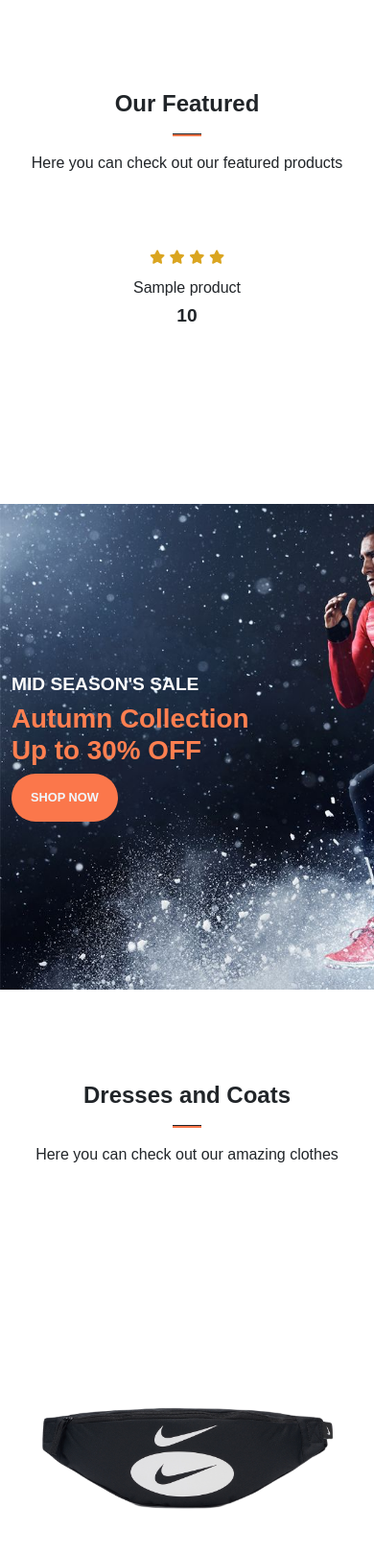
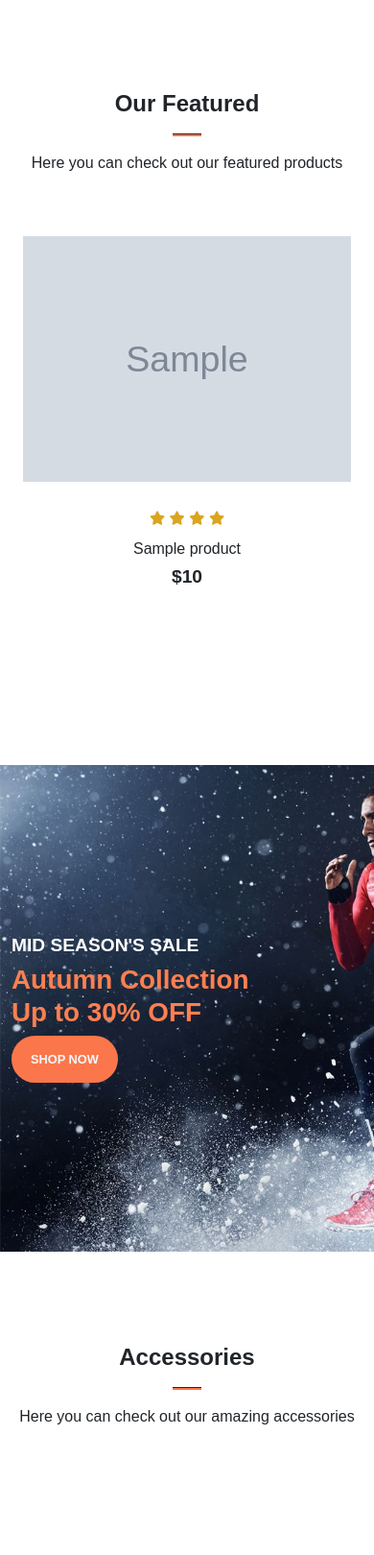
Before and after one commit to Aztim/e-commerce-PHP-, a PHP site: page / in a window 390 px wide. Shown: the part 2977-4597 px from the top of the page at 96% size. Run offline with PHP 8.4, Linux system fonts and the light colour scheme; tables that the repository leaves empty or names only in its code hold one stand-in row (values such as "Sample post"); grey boxes marked "Sample" are stand-in pictures; some libraries are stand-ins or nearby versions.

Commit message:
single_product.php

```diff
--- a/index.php
+++ b/index.php
@@ -21,7 +21,7 @@
       <div class="collapse navbar-collapse nav-buttons" id="navbarSupportedContent">
         <ul class="navbar-nav me-auto mb-2 mb-lg-0">
           <li class="nav-item">
-            <a class="nav-link" href="index.html">Home</a>
+            <a class="nav-link" href="index.php">Home</a>
           </li>
 
           <li class="nav-item">
@@ -71,7 +71,7 @@
   <section id="new" class="w-100">
     <div class="row p-0 m-0">
       <div class="one col-lg-4 col-md-12 col-sm-12 p-0">
-        <img src="/asssets/image/shape1.jpg" alt="" class="img-fluid">
+        <img src="./asssets/image/shape1.jpg" alt="" class="img-fluid">
         <div class="details">
           <h2>Men's collection</h2>
           <button class="text-uppercase">Shop Now</button>
@@ -79,7 +79,7 @@
       </div>
 
       <div class="one col-lg-4 col-md-12 col-sm-12 p-0">
-        <img src="/asssets/image/shape2.jpg" alt="" class="img-fluid">
+        <img src="./asssets/image/shape2.jpg" alt="" class="img-fluid">
         <div class="details">
           <h2>Women's collection</h2>
           <button class="text-uppercase">Shop Now</button>
@@ -87,7 +87,7 @@
       </div>
 
       <div class="one col-lg-4 col-md-12 col-sm-12 p-0">
-        <img src="/asssets/image/shape3.jpg" alt="" class="img-fluid">
+        <img src="./asssets/image/shape3.jpg" alt="" class="img-fluid">
         <div class="details">
           <h2>Lifestyle collection</h2>
           <button class="text-uppercase">Shop Now</button>
@@ -106,10 +106,10 @@
     <div class="row mx-auto container-fluid text-dark">
 
       <?php include('server/get_featured_products.php'); ?>
-      <?php while($row=$featured_products->fetch_assoc()) { ?>
+      <?php while($row=$featured_products->fetch_assoc())  { ?>
 
         <div class="product text-center col-lg-3 col-md-4 col-sm-12">
-          <!-- <img class="img-fluid mb-3" src="./asssets/image/products/<?php echo $row['product_image']; ?>" alt=""> -->
+          <img class="img-fluid mb-3" src="./asssets/image/products/<?php echo $row['product_image']; ?>" alt="">
           <div class="star">
             <i class="fas fa-star"></i>
             <i class="fas fa-star"></i>
@@ -117,48 +117,10 @@
             <i class="fas fa-star"></i>
           </div>
           <h5 class="p-name text-dark"><?php echo $row['product_name']; ?></h5>
-          <h4 class="p-price text-dark"><?php echo $row['product_price']; ?></h4>
+          <h4 class="p-price text-dark">$<?php echo $row['product_price']; ?></h4>
           <button class="buy-btn">Buy Now</button>
         </div>
       <?php } ?>
-      <!-- <div class="product text-center col-lg-3 col-md-4 col-sm-12">
-        <img class="img-fluid mb-3" src="./asssets/image/products/shoes2.png" alt="">
-        <div class="star">
-          <i class="fas fa-star"></i>
-          <i class="fas fa-star"></i>
-          <i class="fas fa-star"></i>
-          <i class="fas fa-star"></i>
-        </div>
-        <h5 class="p-name text-dark">Sports Shoes</h5>
-        <h4 class="p-price text-dark">$199</h4>
-        <button class="buy-btn">Buy Now</button>
-      </div>
-
-      <div class="product text-center col-lg-3 col-md-4 col-sm-12">
-        <img class="img-fluid mb-3" src="./asssets/image/products/shoes3.png" alt="">
-        <div class="star">
-          <i class="fas fa-star"></i>
-          <i class="fas fa-star"></i>
-          <i class="fas fa-star"></i>
-          <i class="fas fa-star"></i>
-        </div>
-        <h5 class="p-name text-dark">Sports Shoes</h5>
-        <h4 class="p-price text-dark">$199</h4>
-        <button class="buy-btn">Buy Now</button>
-      </div>
-
-      <div class="product text-center col-lg-3 col-md-4 col-sm-12 ">
-        <img class="img-fluid mb-3" src="./asssets/image/products/shoes4.png" alt="">
-        <div class="star">
-          <i class="fas fa-star"></i>
-          <i class="fas fa-star"></i>
-          <i class="fas fa-star"></i>
-          <i class="fas fa-star"></i>
-        </div>
-        <h5 class="p-name text-dark">Sports Shoes</h5>
-        <h4 class="p-price text-dark">$199</h4>
-        <button class="buy-btn">Buy Now</button>
-      </div> -->
     </div>
   </section>
 
@@ -175,69 +137,39 @@
   <!-- Accessories -->
   <section id="featured" class="my-5 pb-5">
     <div class="container text-center mt-5 py-5">
-      <h3>Dresses and Coats</h3>
+      <h3>Accessories</h3>
       <hr class="mx-auto">
-      <p>Here you can check out our amazing clothes</p>
+      <p>Here you can check out our amazing accessories</p>
     </div>
     <div class="row mx-auto container-fluid text-dark">
+
+      <?php include('server/get_accessories.php'); ?>
+      <?php while($row=$accessories->fetch_assoc()) { ?>
+
         <div class="product text-center col-lg-3 col-md-4 col-sm-12">
-        <img class="img-fluid mb-3" src="./asssets/image/products/accessor1.png" alt="">
+          <img class="img-fluid mb-3" src="./asssets/image/products/<?php echo $row['product_image']; ?>" alt="">
           <div class="star">
             <i class="fas fa-star"></i>
             <i class="fas fa-star"></i>
             <i class="fas fa-star"></i>
             <i class="fas fa-star"></i>
           </div>
-        <h5 class="p-name text-dark">Accessories</h5>
-        <h4 class="p-price text-dark">$199</h4>
+          <h5 class="p-name text-dark"><?php echo $row['product_name']; ?></h5>
+          <h4 class="p-price text-dark">$<?php echo $row['product_price']; ?></h4>
+          <!-- <button class="buy-btn">Buy Now</button> -->
+          <a href="<?php echo "single_product.php?product_id=". $row['product_id'];?>">
             <button class="buy-btn">Buy Now</button>
+          </a>
         </div>
+      <?php } ?>
 
-      <div class="product text-center col-lg-3 col-md-4 col-sm-12">
-        <img class="img-fluid mb-3" src="./asssets/image/products/accessor2.png" alt="">
-        <div class="star">
-          <i class="fas fa-star"></i>
-          <i class="fas fa-star"></i>
-          <i class="fas fa-star"></i>
-          <i class="fas fa-star"></i>
-        </div>
-        <h5 class="p-name text-dark">Accessories</h5>
-        <h4 class="p-price text-dark">$199</h4>
-        <button class="buy-btn">Buy Now</button>
-      </div>
-
-      <div class="product text-center col-lg-3 col-md-4 col-sm-12">
-        <img class="img-fluid mb-3" src="./asssets/image/products/accessor3.png" alt="">
-        <div class="star">
-          <i class="fas fa-star"></i>
-          <i class="fas fa-star"></i>
-          <i class="fas fa-star"></i>
-          <i class="fas fa-star"></i>
-        </div>
-        <h5 class="p-name text-dark">Accessories</h5>
-        <h4 class="p-price text-dark">$199</h4>
-        <button class="buy-btn">Buy Now</button>
-      </div>
-
-      <div class="product text-center col-lg-3 col-md-4 col-sm-12 ">
-        <img class="img-fluid mb-3" src="./asssets/image/products/accessor4.png" alt="">
-        <div class="star">
-          <i class="fas fa-star"></i>
-          <i class="fas fa-star"></i>
-          <i class="fas fa-star"></i>
-          <i class="fas fa-star"></i>
-        </div>
-        <h5 class="p-name text-dark">Accessories</h5>
-        <h4 class="p-price text-dark">$199</h4>
-        <button class="buy-btn">Buy Now</button>
-      </div>
     </div>
   </section>
 
   <footer class="mt-5 py-5">
     <div class="row container mx-auto pt-5">
       <div class="footer-one col-lg-3 col-md-6 col-sm-12">
-        <img class="logo" src="/asssets/image/logo/logo.png" alt="">
+        <img class="logo" src="./asssets/image/logo/logo.png" alt="">
         <p class="pt-3">We providee the best products for the most affordable prices</p>
       </div>
       <div class="footer-one col-lg-3 col-md-6 col-sm-12">
@@ -275,12 +207,12 @@
       <div class="footer-one col-lg-3 col-md-6 col-sm-12">
         <h5 class="pb-2">Instagram</h5>
         <div class="row">
-          <img src="/asssets/image/instagram/insta1.jpg" alt="" class="img-fluid w-25 h-100 m-2">
-          <img src="/asssets/image/instagram/insta2.jpg" alt="" class="img-fluid w-25 h-100 m-2">
-          <img src="/asssets/image/instagram/insta3.jpg" alt="" class="img-fluid w-25 h-100 m-2">
-          <img src="/asssets/image/instagram/insta4.jpg" alt="" class="img-fluid w-25 h-100 m-2">
-          <img src="/asssets/image/instagram/insta5.jpg" alt="" class="img-fluid w-25 h-100 m-2">
-          <img src="/asssets/image/instagram/insta6.jpg" alt="" class="img-fluid w-25 h-100 m-2">
+          <img src="./asssets/image/instagram/insta1.jpg" alt="" class="img-fluid w-25 h-100 m-2">
+          <img src="./asssets/image/instagram/insta2.jpg" alt="" class="img-fluid w-25 h-100 m-2">
+          <img src="./asssets/image/instagram/insta3.jpg" alt="" class="img-fluid w-25 h-100 m-2">
+          <img src="./asssets/image/instagram/insta4.jpg" alt="" class="img-fluid w-25 h-100 m-2">
+          <img src="./asssets/image/instagram/insta5.jpg" alt="" class="img-fluid w-25 h-100 m-2">
+          <img src="./asssets/image/instagram/insta6.jpg" alt="" class="img-fluid w-25 h-100 m-2">
         </div>
       </div>
     </div>
--- a/server/connection.php
+++ b/server/connection.php
@@ -1,5 +1,14 @@
 <?php
 
-$conn = mysqli_connect("localhost","root","","php_project")
-  or die("Couldn't connect to database");
+$serverName = "localhost";
+$userName = "root";
+$password = "";
+$dbName = "test";
+
+$conn = mysqli_connect($serverName, $userName, $password, $dbName);
+  // if(mysqli_connect_error()) {
+  //   echo "Failed to connect!";
+  //   exit();
+  // }
+  // echo "Connection success!";
 ?>
--- a/server/get_accessories.php
+++ b/server/get_accessories.php
@@ -1,8 +1,8 @@
 <?php
 include('connection.php');
 
-$stmt = $conn->prepare("SELECT * FROM products WHERE category='accessory' LIMIT 4");
+$stmt = $conn->prepare("SELECT * FROM products WHERE product_category='accessory' LIMIT 4");
 $stmt->execute();
 
-$featured_products = $stmt->get_result();
+$accessories = $stmt->get_result();
 ?>
--- a/server/get_featured_products.php
+++ b/server/get_featured_products.php
@@ -1,7 +1,6 @@
 <?php
   include('connection.php');
   $stmt = $conn->prepare("SELECT * FROM products LIMIT 4");
-
   $stmt->execute();
 
   $featured_products = $stmt->get_result();
```
Also changed, not shown: single_product.php (renamed from single_product.html, +48 -24 lines). Lines whose indentation alone changed are shown as unchanged.
